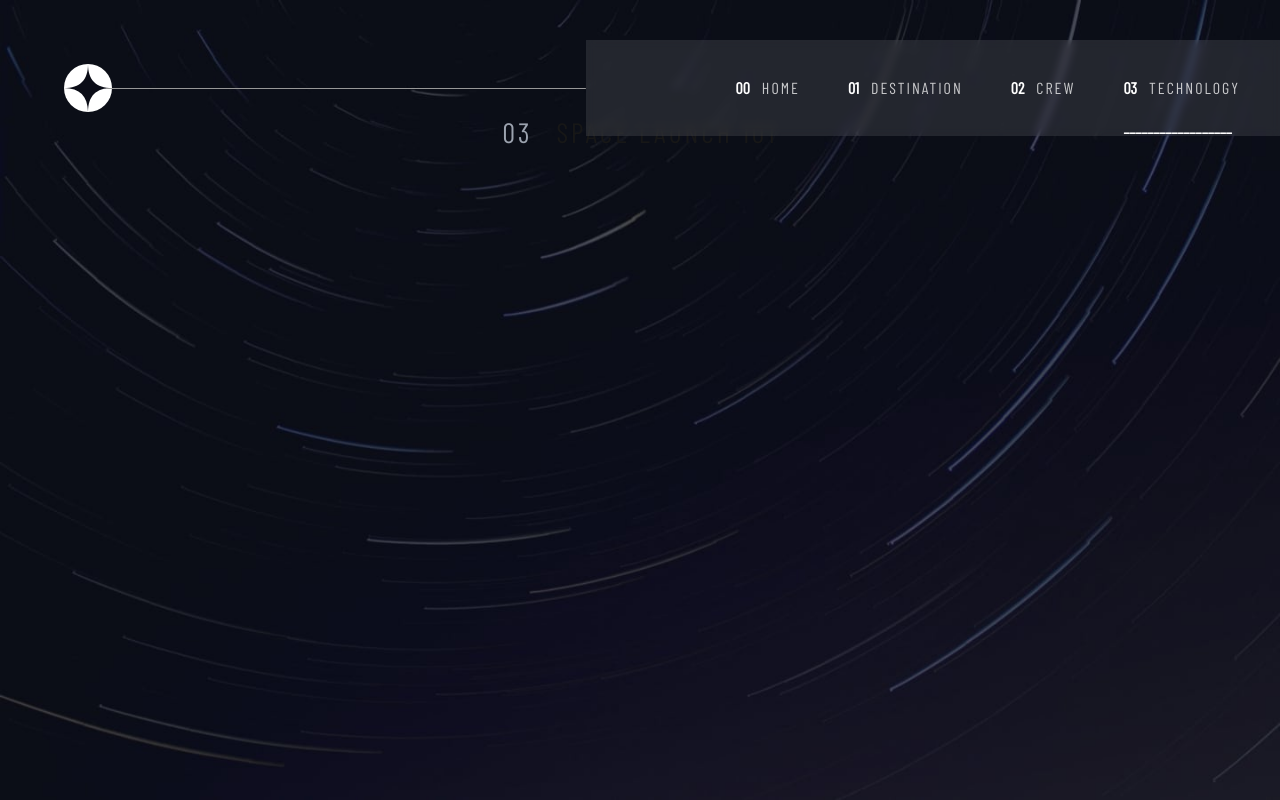
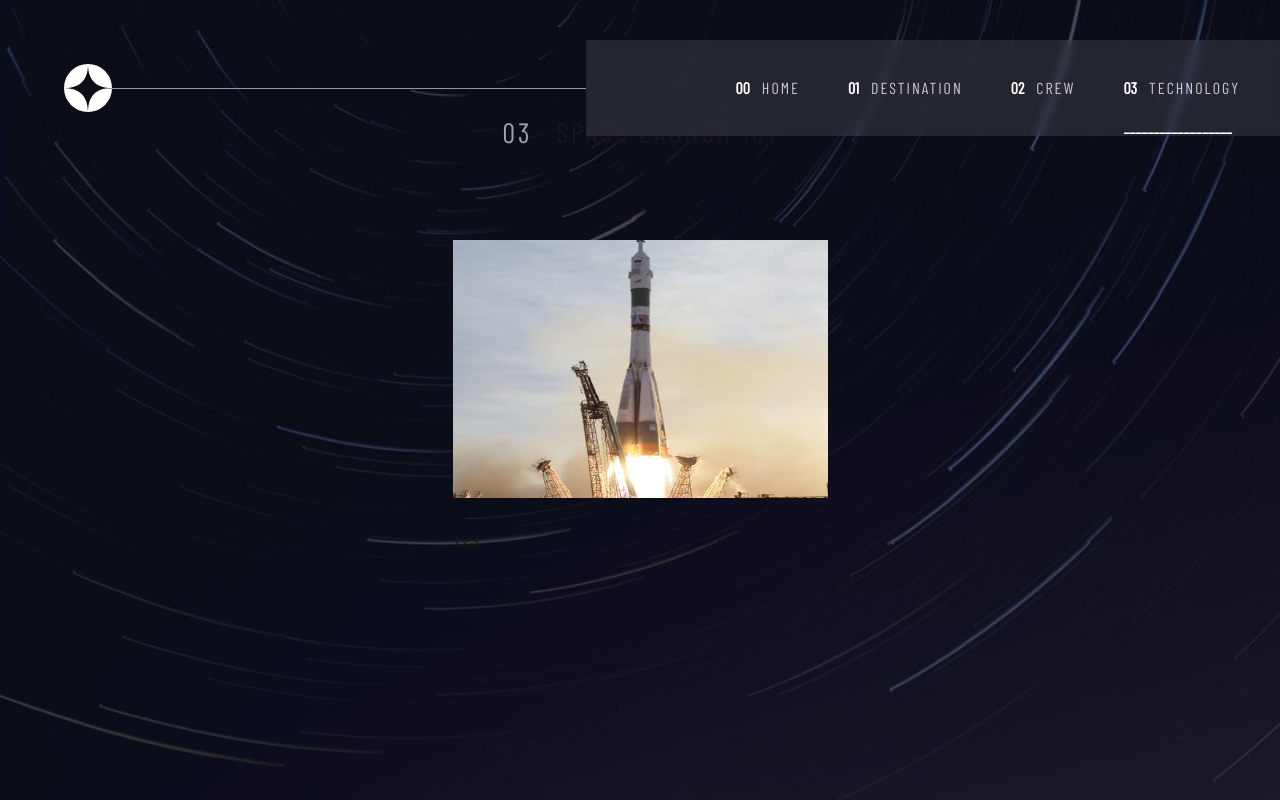
Before and after one commit to Na-diia/pet_project, a Next.js app: page /technology/1 in a window 1280 px wide. Built offline with nearby package versions, Linux system fonts and the light colour scheme; a web font is replaced by a local one.

Commit message:
add base to pagination

```diff
--- a/app/technology/[item]/page.tsx
+++ b/app/technology/[item]/page.tsx
@@ -1,12 +1,14 @@
-import data from '../../../lib/data.json';
+'use client';
+
 import TechnologyItem from '@/components/technologyItem/technologyItem';
 
+export default function ItemPage ({params}: {params: {item: number}}) {
 
-export default function ItemPage ({params}: {params: {item: string}}) {
+    const toggleParams = (page: number) => {
 
-    const itemId = params.item;
-    const technologyById = data.technology.filter((item) => item.id === itemId);
-
+        const result = params.item === page;
+        return page;
+    };
 
     return (
           <div className="bg-[url(../public/images/technology/background-technology-mobile.jpg)]
@@ -18,7 +20,7 @@ export default function ItemPage ({params}: {params: {item: string}}) {
             <span className="mr-6 text-gray-400">03</span>SPACE LAUNCH 101
         </p>
         </div>
-        <TechnologyItem item={technologyById}/>
+        <TechnologyItem />
         </div>
     )
 
--- a/app/technology/page.tsx
+++ /dev/null
@@ -1,7 +0,0 @@
-import { redirect } from "next/navigation"
-
-export default function TechnologyPage () {
-
-    return redirect('/technology/t-1');
-
-};
--- a/components/navigation/navigation.tsx
+++ b/components/navigation/navigation.tsx
@@ -36,7 +36,7 @@ export function Navigation () {
                     }
                 </li>
                 <li className='text-white mr-3 md:relative md:mr-0 font-bold'>03
-                    <Link href='/technology' className='tracking-[2px] ml-3 font-thin text-[#fff]/75 font-barlow'>TECHNOLOGY</Link>
+                    <Link href='/technology/1' className='tracking-[2px] ml-3 font-thin text-[#fff]/75 font-barlow'>TECHNOLOGY</Link>
                     {pathname.includes('/technology') ?
                     <span className='absolute right-[10px] font-bold md:left-0 md:right-auto md:top-10'>
                        {windowSize.width < 768 ? "|" : "__________________"}
--- /dev/null
+++ b/components/pagination/pagination.tsx
@@ -0,0 +1,24 @@
+
+interface Props {
+    perPage: number,
+    length:number,
+    handlePagination(page: number): void,
+}
+
+
+export default function Pagination ({perPage, length, handlePagination}: Props) {
+
+    const paginationNumbers = [];
+
+    for (let i = 1; i <= Math.ceil(length / perPage); i++) {
+        paginationNumbers.push(i);
+    }
+
+    return (
+        <div>
+            {paginationNumbers.map((pageNumber) => (
+                    <button key={pageNumber} onClick={() => handlePagination(pageNumber)}>{pageNumber}</button>
+                ))}
+        </div>
+    )
+}
--- a/components/technologyItem/technologyItem.tsx
+++ b/components/technologyItem/technologyItem.tsx
@@ -1,15 +1,30 @@
+'use client';
 import Image from "next/image";
+import { useState } from "react";
 
 import { TecnologyProps } from "@/lib/types";
+import Pagination from "../pagination/pagination";
+import data from '../../lib/data.json';
 
-export default function TechnologyItem ({item}: TecnologyProps) {
+interface Props {
+    getParams: (page: number) => number
+}
+
+export default function TechnologyItem () {
+    const [currentPage, setCurrentPage] = useState(1);
+
+    const handlePagination = (page: number) => {
+        setCurrentPage(page);
+    };
+
+    const filteredData = data.technology.filter((item) => item.id === currentPage)
 
     return (
         <>
-        {item.map((tchlg) => (
-            <div key={tchlg.id} className="w-[375px] h-[258px]">
-                <Image src={tchlg.images.landscape} alt={tchlg.name} width={375} height={258} className="w-full h-full mb-8"/>
-
+        {filteredData.map((techno) => (
+            <div key={techno.id} className="w-[375px] h-[258px]">
+                <Image src={techno.images.portrait} alt={techno.name} width={375} height={258} className="w-full h-full mb-8"/>
+            <Pagination perPage={1} length={data.technology.length} handlePagination={handlePagination}/>
             </div>
         ))}
         </>
--- a/lib/data.json
+++ b/lib/data.json
@@ -85,7 +85,7 @@
   ],
   "technology": [
     {
-      "id": "t-1",
+      "id": 1,
       "name": "Launch vehicle",
       "images": {
         "portrait": "/images/technology/image-launch-vehicle-portrait.jpg",
@@ -94,7 +94,7 @@
       "description": "A launch vehicle or carrier rocket is a rocket-propelled vehicle used to carry a payload from Earth's surface to space, usually to Earth orbit or beyond. Our WEB-X carrier rocket is the most powerful in operation. Standing 150 metres tall, it's quite an awe-inspiring sight on the launch pad!"
     },
     {
-      "id": "t-2",
+      "id": 2,
       "name": "Spaceport",
       "images": {
         "portrait": "/images/technology/image-spaceport-portrait.jpg",
@@ -103,7 +103,7 @@
       "description": "A spaceport or cosmodrome is a site for launching (or receiving) spacecraft, by analogy to the seaport for ships or airport for aircraft. Based in the famous Cape Canaveral, our spaceport is ideally situated to take advantage of the Earth’s rotation for launch."
     },
     {
-      "id": "t-3",
+      "id": 3,
       "name": "Space capsule",
       "images": {
         "portrait": "/images/technology/image-space-capsule-portrait.jpg",
```
